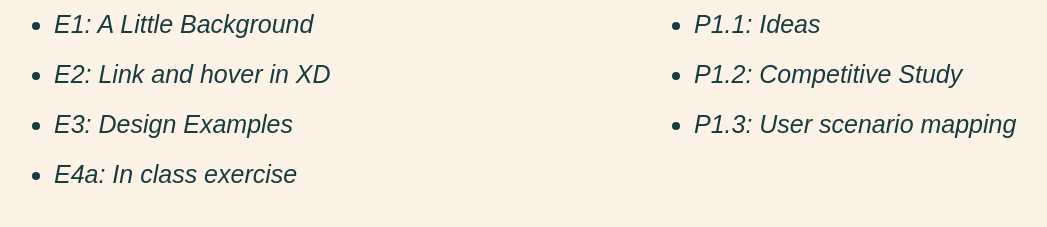
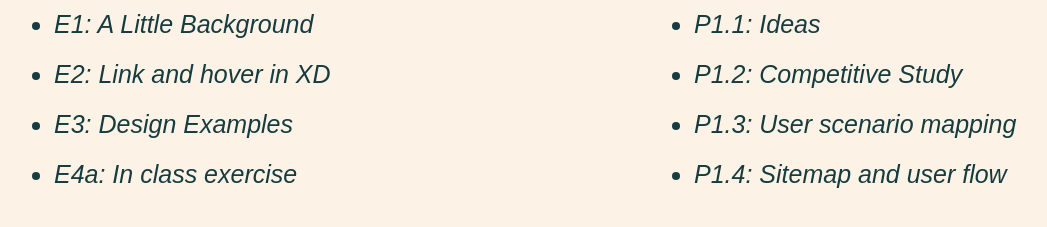
Before and after one commit to AdamWonbin/AVT-415, a plain HTML site: page index.html in a window 1280 px wide. Shown: the part 195-422 px from the top of the page, without its empty margins (74-1121 px from the left). Drawn offline with Linux system fonts and the light colour scheme; a web font is replaced by a local one.

Commit message:
Update index.html

```diff
--- a/index.html
+++ b/index.html
@@ -36,6 +36,7 @@
             <li><a href="P/P1.1/index.html">P1.1: Ideas</a></li>
             <li><a href="https://xd.adobe.com/view/5f122ee4-44a0-4e18-a902-3e05ff3d1c04-0a41/" target="_blank">P1.2: Competitive Study</a></li>
             <li><a href="P/P1.3/index.html">P1.3: User scenario mapping</a></li>
+            <li> <a href="https://xd.adobe.com/view/10b627e6-3088-4f81-8487-548c3b703520-45e5/" target="_blank">P1.4: Sitemap and user flow</a> </li>
           </ul>
         </div>
       </div>
```
